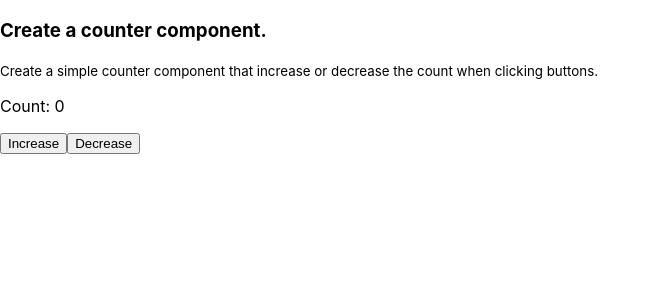
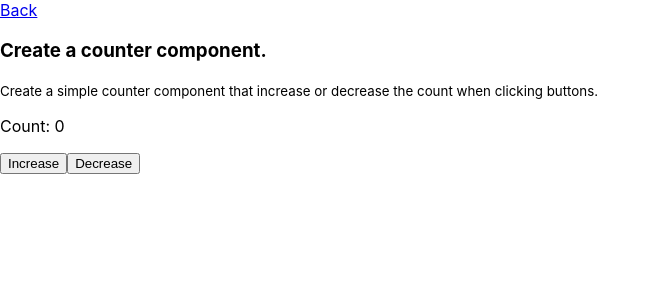
Before and after one commit to TechNightFury/React-Live-Coding, a React (Create React App) app: page /counter in a window 1280 px wide. Shown: the top 300 px of the page, without its empty margins (0-660 px from the left). Built offline with nearby package versions, Linux system fonts and the light colour scheme.

Commit message:
feat: add back button on Counter component

```diff
--- a/src/pages/Counter.js
+++ b/src/pages/Counter.js
@@ -1,12 +1,13 @@
 import React, { useState } from "react";
+import { Link } from "react-router-dom";
 
 const Counter = () => {
-
     const [count, setCount] = useState(0);
 
     return (
         <>
             <header>
+                <Link to='/'>Back</Link>
                 <h3>Create a counter component.</h3>
                 <small>Create a simple counter component that increase or decrease the count when clicking buttons.</small>
             </header>
```
